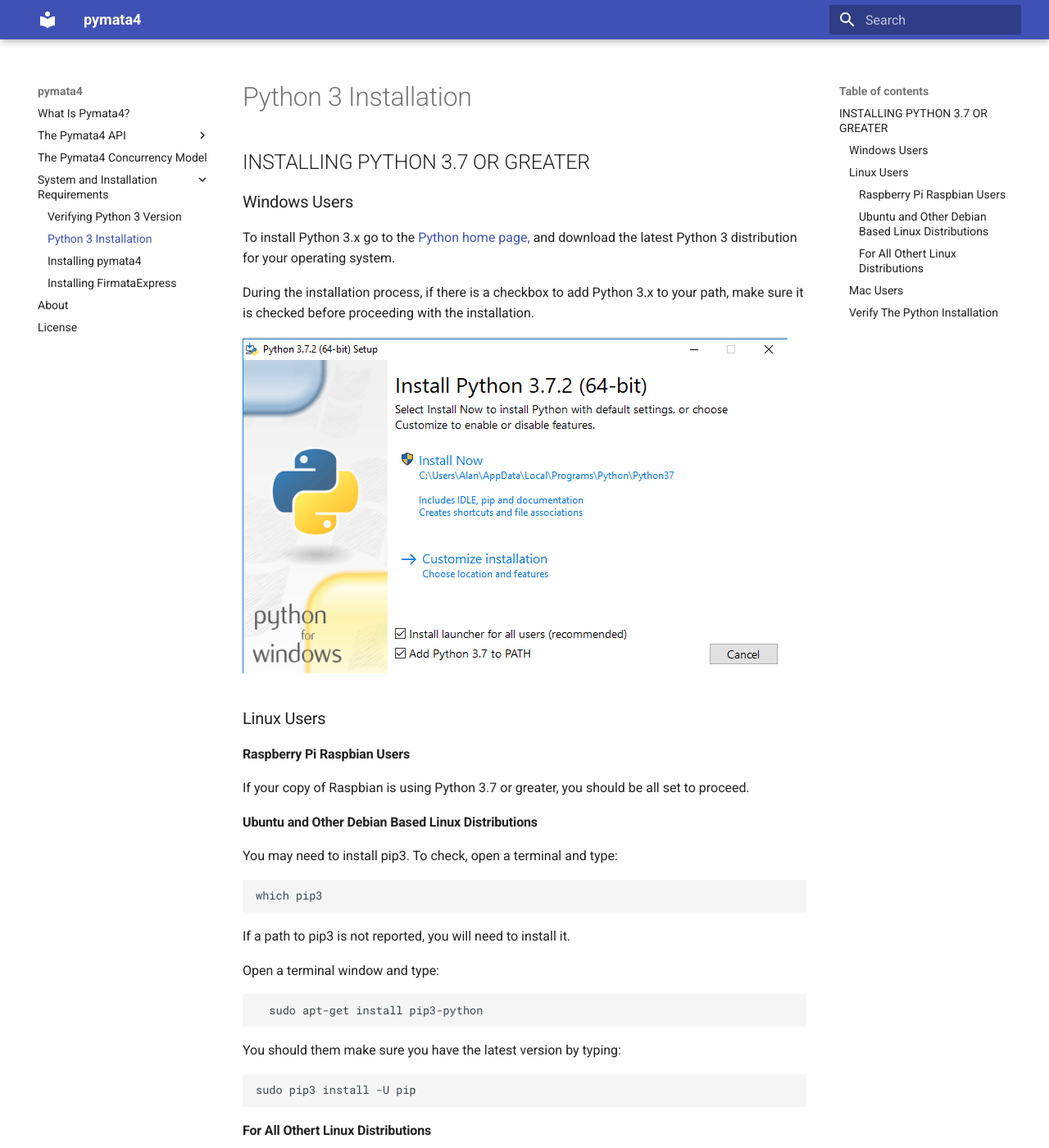
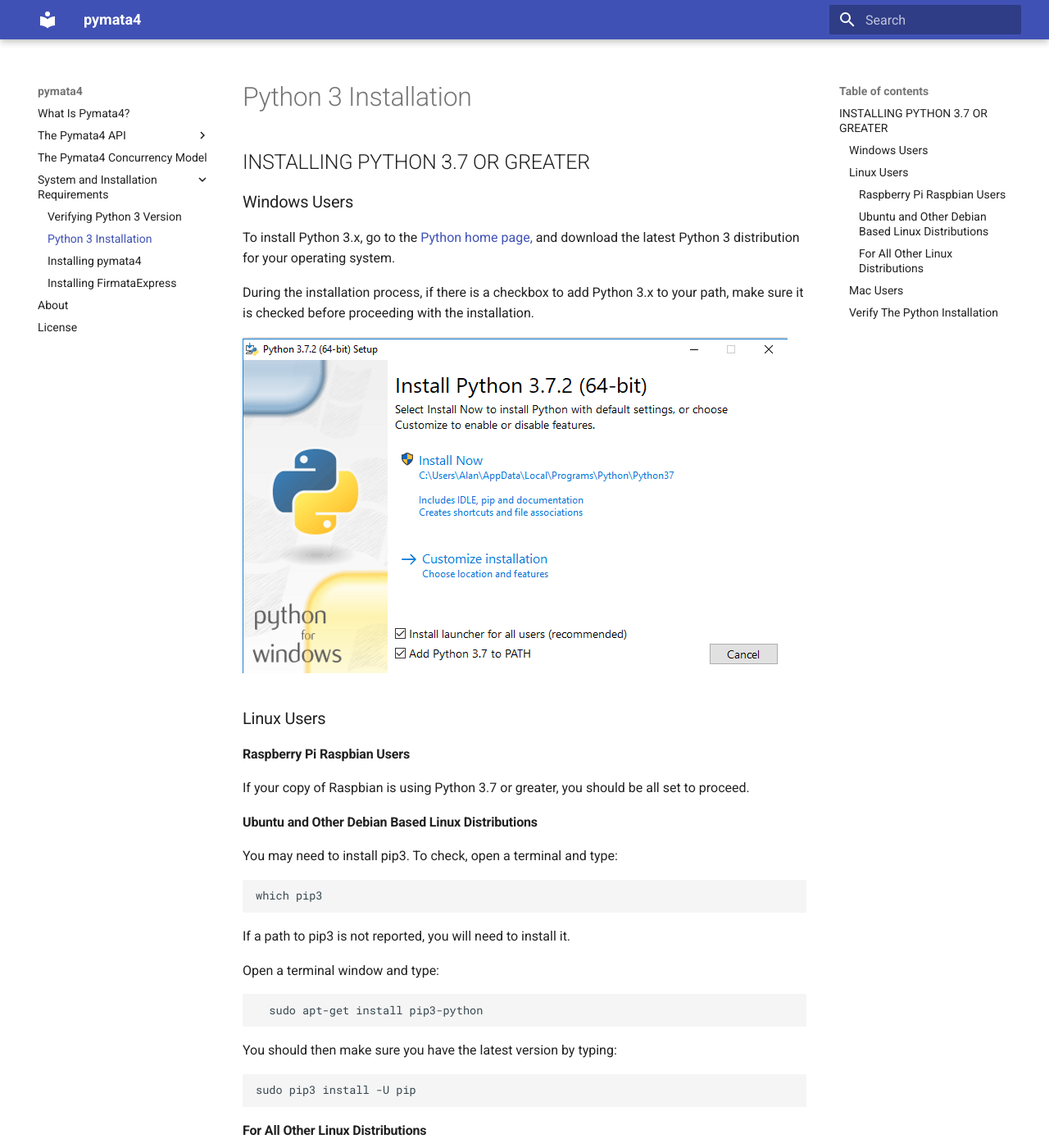
Before and after one commit to MrYsLab/pymata4, an MkDocs documentation site: the page built from docs/python_install.md, in a window 1280 px wide and 1400 px high. Shown: the whole window at 82% size. Built offline with MkDocs 1.6.1 and Material for MkDocs 9.7.7, drawn with Linux system fonts in a browser that asks for light colours.

Commit message:
initial commit

````diff
--- a/docs/python_install.md
+++ b/docs/python_install.md
@@ -1,7 +1,7 @@
 ## INSTALLING PYTHON 3.7 OR GREATER
 ### Windows Users
 
-To install Python 3.x go to the
+To install Python 3.x, go to the
 <a href="https://www.python.org/" target="_blank">Python home page,</a>
 and download the latest Python 3 distribution for your operating system.
 
@@ -28,12 +28,12 @@
   sudo apt-get install pip3-python
 ```
 
-You should them make sure you have the latest version by typing:
+You should then make sure you have the latest version by typing:
 ```python
 sudo pip3 install -U pip
 ```
 
-#### For All Othert Linux Distributions
+#### For All Other Linux Distributions
 
 Refer to your distribution's instructions.
 
````
